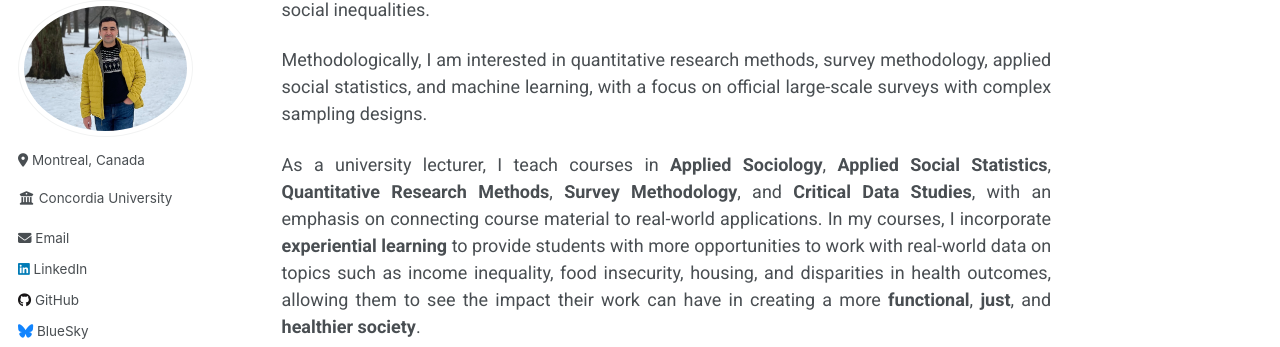
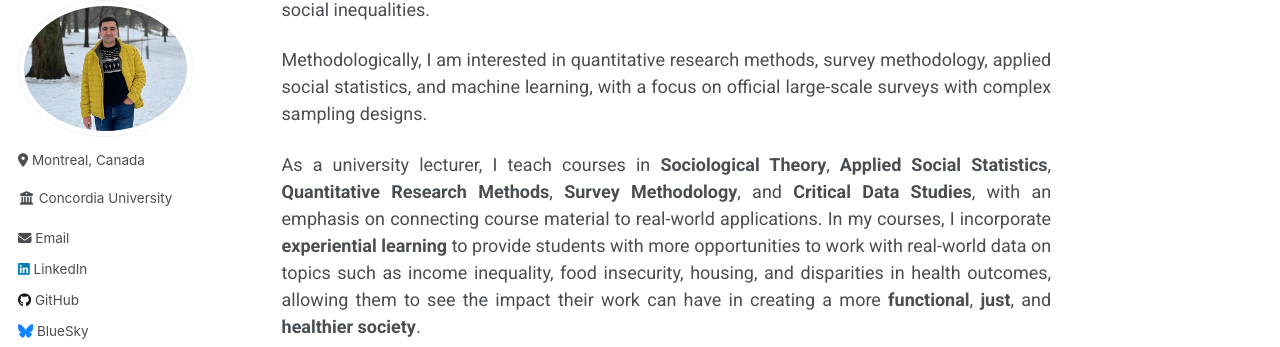
Before and after one commit to Mohsnmonji/mohsnmonji.github.io, a Jekyll site: the page built from about-me.md, in a window 1280 px wide and 900 px high, scrolled down 444 px. Shown: the part 106-453 px from the top of the window. Built offline with Jekyll 4.4.1, drawn with Linux system fonts in a browser that asks for light colours.

Commit message:
Update about-me.md

```diff
--- a/about-me.md
+++ b/about-me.md
@@ -14,7 +14,7 @@ Another strand of my research focuses on **critical data studies** and the **soc
 
 Methodologically, I am interested in quantitative research methods, survey methodology, applied social statistics, and machine learning, with a focus on official large-scale surveys with complex sampling designs.
 
-As a university lecturer, I teach courses in **Applied Sociology**, **Applied Social Statistics**, **Quantitative Research Methods**, **Survey Methodology**, and **Critical Data Studies**, with an emphasis on connecting course material to real-world applications. In my courses, I incorporate **experiential learning** to provide students with more opportunities to work with real-world data on topics such as income inequality, food insecurity, housing, and disparities in health outcomes, allowing them to see the impact their work can have in creating a more **functional**, **just**, and **healthier society**.
+As a university lecturer, I teach courses in **Sociological Theory**, **Applied Social Statistics**, **Quantitative Research Methods**, **Survey Methodology**, and **Critical Data Studies**, with an emphasis on connecting course material to real-world applications. In my courses, I incorporate **experiential learning** to provide students with more opportunities to work with real-world data on topics such as income inequality, food insecurity, housing, and disparities in health outcomes, allowing them to see the impact their work can have in creating a more **functional**, **just**, and **healthier society**.
 
 ---
 
```
